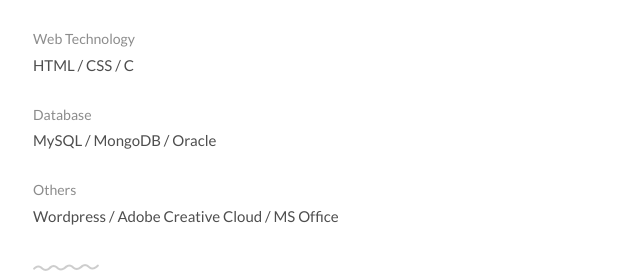
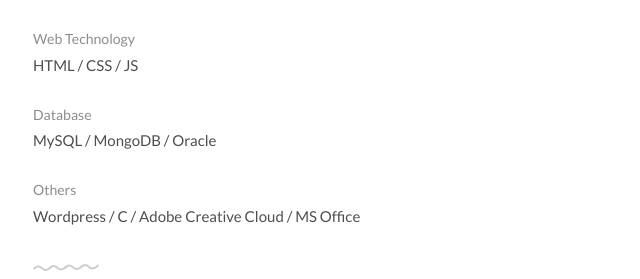
Before and after one commit to rajeeb-rath/rajeeb-rath.github.io, a plain HTML site: page index.html in a window 1280 px wide. Shown: the part 1367-1646 px from the top of the page, 296-936 px from the left. Drawn offline with Linux system fonts and the light colour scheme.

Commit message:
Update index.html

```diff
--- a/index.html
+++ b/index.html
@@ -4,7 +4,7 @@
     <title>Resume of @rajeeb_rath</title>
     <meta charset="utf-8" />
     <meta name="viewport" content="width=device-width, initial-scale=1">
-    <meta name="description" content="Draco is free PSD &amp; HTML template by @afnizarnur">
+    <meta name="description" content="Hey look out &amp; Resume of @rajeeb_rath">
     <meta name="author" content="">
     <meta name="viewport" content="width=device-width, initial-scale=1" />
     <link rel="stylesheet" href="css/kube.min.css" />
@@ -52,7 +52,7 @@
 					<h1>I am a<br><span id="typed"></span></h1>
 				</div>
 				<p>
-					Developer with one and a half years of functional experience designing and managing business websites using WordPress creation tools. Skilled in front-end and back-end development and implementing themes and plugins. Successfully creates attractive and user-friendly websites to meet client expectations in agile environments. Currently pursuing MCA.
+					Developer with one and a half years of functional experience designing and managing business sites using WordPress creation tools. Skilled in front-end and back-end development and implementing themes and plugins. Successfully creates attractive and user-friendly websites to meet client expectations in agile environments. Currently pursuing MCA.
 				</p>
 			</div>
 		</div>
@@ -98,7 +98,7 @@
 			<h1>Technical<br>Skills</h1>
 			<ul class="skill-list list-flat">
 				<li>Web Technology</li>
-				<li>HTML / CSS / C </li>
+				<li>HTML / CSS / JS </li>
 			</ul>
 			<ul class="skill-list list-flat">
 				<li>Database</li>
@@ -106,7 +106,7 @@
 			</ul>
 			<ul class="skill-list list-flat">
 				<li>Others</li>
-				<li>Wordpress / Adobe Creative Cloud / MS Office </li>
+				<li>Wordpress / C / Adobe Creative Cloud / MS Office </li>
 			</ul>
 		</div>
 	</div>
```
